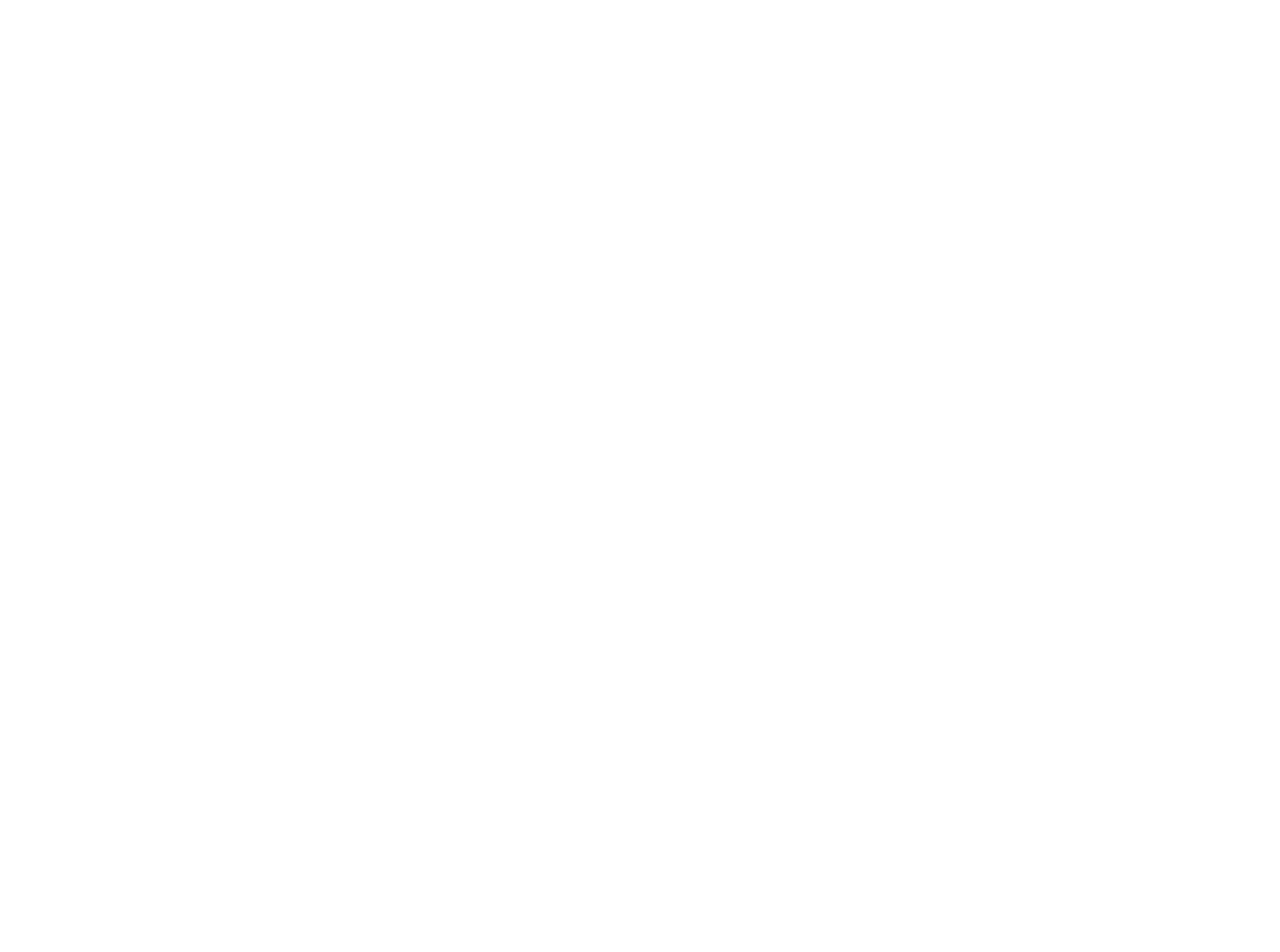
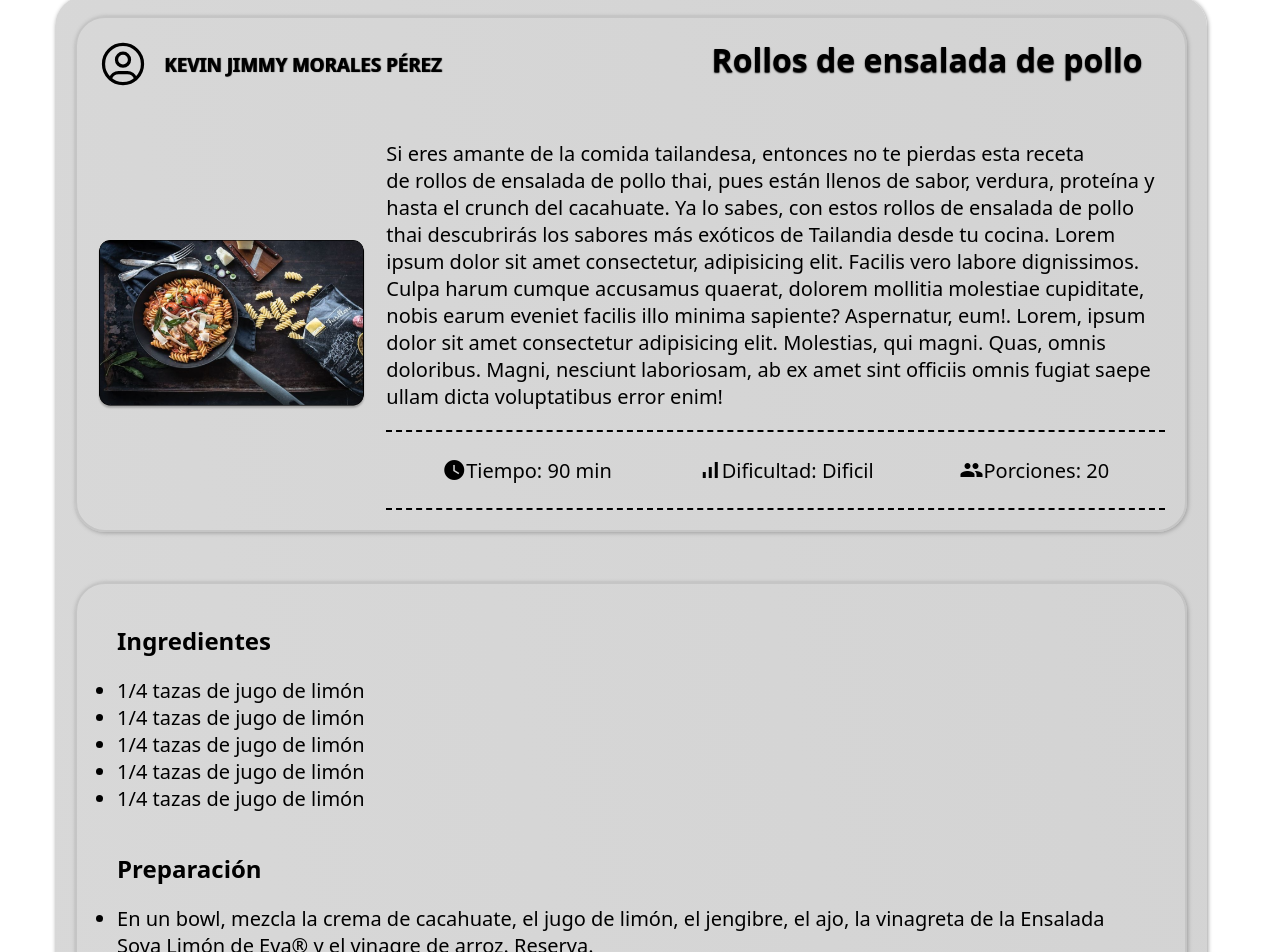
Before and after one commit to Kevinjr2912/Proyecto_C1, an Angular app in the folder recipe_project_front/: page /seeRecipe in a window 1280 px wide. Before the commit this address led to /. Shown: the part 144-1096 px from the top of the page. Before the commit the page ends 800 px from the top, so only its background shows below. Built offline with nearby package versions, Linux system fonts and the light colour scheme; a web font is replaced by a local one.

Commit message:
vista de la information de un producto

```diff
--- a/recipe_project_front/src/app/actions-page/actions-page.component.html
+++ b/recipe_project_front/src/app/actions-page/actions-page.component.html
@@ -54,7 +54,7 @@
           <input  *ngFor="let ingredient of recipe.Ingredients" type="text" [(ngModel)]="ingredient.name_ingredient" placeholder="Nombre del ingrediente" />
         </div>
         <div class="box-process">
-          <label>Ingredientes:</label>
+          <label>Preparación:</label>
           <input type="text" [(ngModel)]="recipe.preparation">
         </div>
       </div>
--- a/recipe_project_front/src/app/add-recipe-page/add-recipe-page.component.ts
+++ b/recipe_project_front/src/app/add-recipe-page/add-recipe-page.component.ts
@@ -39,12 +39,11 @@
       name_recipe: this.recipeToAdd.recipe.name_recipe,
       number_portion: this.recipeToAdd.recipe.number_portion,
       description: this.recipeToAdd.recipe.description,
-      preparation: this.recipeToAdd.recipe.description,
+      preparation: this.recipeToAdd.recipe.preparation,
       time_duration: this.recipeToAdd.recipe.time_duration,
       ingredients: this.recipeToAdd.recipe.Ingredients
     }
 
-    console.log(recipe)
 
     this._api.createRecipe(recipe).subscribe(
       (response) => {
--- a/recipe_project_front/src/app/app-routing.module.ts
+++ b/recipe_project_front/src/app/app-routing.module.ts
@@ -3,11 +3,13 @@
 import { AddRecipePageComponent } from './add-recipe-page/add-recipe-page.component';
 import { SeePublishedRecipesPageComponent } from './see-published-recipes-page/see-published-recipes-page.component';
 import { ActionsPageComponent } from './actions-page/actions-page.component';
+import { SeeInformationRecipeComponent } from './see-information-recipe/see-information-recipe.component';
 
 const routes: Routes = [
   {path: '', component: AddRecipePageComponent},
   {path: 'seePublisheRecipes', component: SeePublishedRecipesPageComponent},
-  {path: 'seeInformationRecipe/:id', component: ActionsPageComponent}
+  {path: 'seeInformationRecipeToUpdate/:id', component: ActionsPageComponent},
+  {path: 'seeRecipe', component: SeeInformationRecipeComponent}
 ];
 
 @NgModule({
--- a/recipe_project_front/src/app/app.module.ts
+++ b/recipe_project_front/src/app/app.module.ts
@@ -11,6 +11,7 @@
 import { CardsRecipesPublishedComponent } from './cards-recipes-published/cards-recipes-published.component';
 import { ActionsPageComponent } from './actions-page/actions-page.component';
 import { FormsModule } from '@angular/forms';
+import { SeeInformationRecipeComponent } from './see-information-recipe/see-information-recipe.component';
 
 
 @NgModule({
@@ -23,6 +24,7 @@
     SeePublishedRecipesPageComponent,
     CardsRecipesPublishedComponent,
     ActionsPageComponent,
+    SeeInformationRecipeComponent,
   ],
   imports: [
     BrowserModule,
--- a/recipe_project_front/src/app/cards-recipes-published/cards-recipes-published.component.ts
+++ b/recipe_project_front/src/app/cards-recipes-published/cards-recipes-published.component.ts
@@ -5,7 +5,7 @@
 
 @Component({
   selector: 'app-cards-recipes-published',
-  templateUrl: './cards-recipes-published.component.html',
+  templateUrl : './cards-recipes-published.component.html',
   styleUrl: './cards-recipes-published.component.css'
 })
 export class CardsRecipesPublishedComponent {
--- /dev/null
+++ b/recipe_project_front/src/app/see-information-recipe/see-information-recipe.component.css
@@ -0,0 +1,131 @@
+.box-submain-content-recipe {
+  width: 90vw;
+  min-height: 100vh;
+  background: rgb(211, 211, 211);
+  background: linear-gradient(
+    260deg,
+    rgba(211, 211, 211, 1) 0%,
+    rgba(216, 216, 216, 1) 100%
+  );
+  padding: 20px;
+  margin-left: 4.3%;
+  margin-top: 70px;
+  margin-bottom: 100px;
+  border-radius: 30px;
+  overflow: hidden;
+  box-shadow: 1px 1px 4px #9d9d9d;
+}
+
+.box-information1-recipe,
+.box-information2-recipe {
+  padding: 20px;
+  border-radius: 30px;
+  border: 2px solid rgb(197, 197, 197);
+  box-shadow: 1px 1px 4px #9d9d9d;
+}
+
+.box-main-part {
+  display: flex;
+  gap: 270px;
+}
+
+.box-user {
+  display: flex;
+  justify-content: center;
+  align-items: center;
+  gap: 15px;
+}
+
+.box-user h3 {
+  text-shadow: 1px 0px 1px black;
+}
+
+.box-title h1 {
+  text-shadow: 0px 1px 1.5px black;
+}
+
+.box-main-secundary {
+  display: flex;
+  margin-top: 50px;
+  align-items: center;
+  justify-content: center;
+  gap: 20px;
+}
+
+.box-img {
+  width: 370px;
+  height: auto;
+  display: flex;
+  justify-content: center;
+  align-items: center;
+}
+
+.box-img img {
+  width: 100%;
+}
+
+.box-about-recipe {
+  width: 1070px;
+}
+
+.box-information-about {
+  word-wrap: break-word;
+}
+
+.box-information-about p {
+  font-size: 20px;
+}
+
+.box-information-additional {
+  height: 80px;
+  margin-top: 20px;
+  display: flex;
+  align-items: center;
+  justify-content: space-evenly;
+  gap: 30px;
+  border-bottom: 2px dashed black;
+  border-top: 2px dashed black;
+}
+
+.box-information-additional p {
+  font-size: 20px;
+}
+
+#option-dificult {
+  width: 100px;
+  padding: 5px;
+  text-align: center;
+  outline: none;
+  border: 1px solid #969696;
+  border-radius: 30px;
+}
+
+.box-time,
+.box-difficult,
+.box-diners {
+  display: flex;
+  align-items: center;
+  justify-content: center;
+}
+
+.box-icon {
+  display: flex;
+  justify-content: center;
+  align-items: center;
+}
+
+.box-information2-recipe {
+  margin-top: 50px;
+}
+
+.box-ingredients, .box-process {
+  padding: 20px;
+}
+
+.box-ingredients h2, .box-process h2 {
+  margin-bottom: 20px;
+}
+
+.box-ingredients ul li, .box-process ul li {
+  font-size: 20px;
+}
--- /dev/null
+++ b/recipe_project_front/src/app/see-information-recipe/see-information-recipe.component.html
@@ -0,0 +1,129 @@
+<div class="box-main-info">
+  <header>
+    <nav-bar-component></nav-bar-component>
+  </header>
+  <div class="box-submain-content-recipe">
+    <div class="box-information1-recipe">
+      <div class="box-main-part">
+        <div class="box-user">
+          <svg
+            xmlns="http://www.w3.org/2000/svg"
+            class="icon icon-tabler icon-tabler-user-circle"
+            width="52"
+            height="52"
+            viewBox="0 0 24 24"
+            stroke-width="1.5"
+            stroke="#000000"
+            fill="none"
+            stroke-linecap="round"
+            stroke-linejoin="round"
+          >
+            <path stroke="none" d="M0 0h24v24H0z" fill="none" />
+            <path d="M12 12m-9 0a9 9 0 1 0 18 0a9 9 0 1 0 -18 0" />
+            <path d="M12 10m-3 0a3 3 0 1 0 6 0a3 3 0 1 0 -6 0" />
+            <path
+              d="M6.168 18.849a4 4 0 0 1 3.832 -2.849h4a4 4 0 0 1 3.834 2.855"
+            />
+          </svg>
+          <h3>KEVIN JIMMY MORALES PÉREZ</h3>
+        </div>
+        <div class="box-title">
+          <h1>Rollos de ensalada de pollo</h1>
+        </div>
+      </div>
+      <div class="box-main-secundary">
+        <div class="box-img">
+          <img src="assets/img/Presentation.png" alt="" />
+        </div>
+        <div class="box-about-recipe">
+          <div class="box-information-about">
+            <p>
+              Si eres amante de la comida tailandesa, entonces no te pierdas
+              esta receta de rollos de ensalada de pollo thai, pues están llenos
+              de sabor, verdura, proteína y hasta el crunch del cacahuate. Ya lo
+              sabes, con estos rollos de ensalada de pollo thai descubrirás los
+              sabores más exóticos de Tailandia desde tu cocina. Lorem ipsum
+              dolor sit amet consectetur, adipisicing elit. Facilis vero labore
+              dignissimos. Culpa harum cumque accusamus quaerat, dolorem
+              mollitia molestiae cupiditate, nobis earum eveniet facilis illo
+              minima sapiente? Aspernatur, eum!. Lorem, ipsum dolor sit amet
+              consectetur adipisicing elit. Molestias, qui magni. Quas, omnis
+              doloribus. Magni, nesciunt laboriosam, ab ex amet sint officiis
+              omnis fugiat saepe ullam dicta voluptatibus error enim!
+            </p>
+          </div>
+          <div class="box-information-additional">
+            <div class="box-time">
+              <div class="box-icon">
+                <span class="material-icons"> watch_later </span>
+              </div>
+              <div>
+                <p>Tiempo: <span>90</span> min</p>
+              </div>
+            </div>
+            <div class="box-difficult">
+              <div class="box-icon">
+                <span class="material-icons"> signal_cellular_alt </span>
+              </div>
+              <div>
+                <p>Dificultad: <span>Dificil</span></p>
+              </div>
+            </div>
+            <div class="box-diners">
+              <div class="box-icon">
+                <span class="material-icons"> group </span>
+              </div>
+              <div>
+                <p>Porciones: <span>20</span></p>
+              </div>
+            </div>
+          </div>
+        </div>
+      </div>
+    </div>
+    <div class="box-information2-recipe">
+      <div class="box-ingredients">
+        <h2>Ingredientes</h2>
+        <ul>
+          <li>1/4 tazas de jugo de limón</li>
+          <li>1/4 tazas de jugo de limón</li>
+          <li>1/4 tazas de jugo de limón</li>
+          <li>1/4 tazas de jugo de limón</li>
+          <li>1/4 tazas de jugo de limón</li>
+        </ul>
+      </div>
+      <div class="box-process">
+        <h2>Preparación</h2>
+        <ul>
+          <li>
+            En un bowl, mezcla la crema de cacahuate, el jugo de limón, el
+            jengibre, el ajo, la vinagreta de la Ensalada Soya Limón de Eva® y
+            el vinagre de arroz. Reserva.
+          </li>
+          <li>
+            Sazona el pollo con sal y pimienta y cocina en una sartén a fuego
+            medio con aceite de ajonjolí por 8 minutos. Agrega la salsa de soya,
+            tapa y cocina por 2 minutos más. Corta en tiras delgadas y reserva.
+          </li>
+          <li>
+            Calienta una olla con suficiente aceite a fuego medio, añade los
+            fideos de arroz y fríe por 2 minutos. Retira y coloca en un plato
+            con papel absorbente. Reserva.
+          </li>
+          <li>
+            Para formar los rollos: coloca una hoja de arroz hidratada sobre una
+            tabla, agrega un poco de Ensalada Soya Limón de Eva®, un poco de
+            pollo y un poco de fideos de arroz. Cierra y repite hasta terminar
+            con el relleno.
+          </li>
+          <li>
+            Para formar los rollos: coloca una hoja de arroz hidratada sobre una
+            tabla, agrega un poco de Ensalada Soya Limón de Eva®, un poco de
+            pollo y un poco de fideos de arroz. Cierra y repite hasta terminar
+            con el relleno.
+          </li>
+        </ul>
+      </div>
+    </div>
+  </div>
+</div>
--- a/recipe_project_front/src/app/see-published-recipes-page/see-published-recipes-page.component.ts
+++ b/recipe_project_front/src/app/see-published-recipes-page/see-published-recipes-page.component.ts
@@ -6,6 +6,7 @@
   templateUrl: './see-published-recipes-page.component.html',
   styleUrl: './see-published-recipes-page.component.css'
 })
+
 export class SeePublishedRecipesPageComponent implements OnInit {
   recipes: any[] = []
 
--- a/recipe_project_front/src/app/services/api-recipe.service.ts
+++ b/recipe_project_front/src/app/services/api-recipe.service.ts
@@ -24,7 +24,7 @@
     return this.http.post<any>(`${this.urlAPI}/getRecipesPublished/2)`, {});
   }
 
-  public updateInformationRecipe(id: number, dataToUpdate: {}): Observable<any> {
+  public updateInformationRecipe(id: number | null, dataToUpdate: {}): Observable<any> {
     return this.http.put<any>(`${this.urlAPI}/updateRecipe/${id}`, dataToUpdate);
   }
 
```
Also changed, not shown: recipe_project_front/src/app/actions-page/actions-page.component.ts (+2 -10 lines), recipe_project_front/src/app/see-information-recipe/see-information-recipe.component.ts (added, +10 -0 lines).
